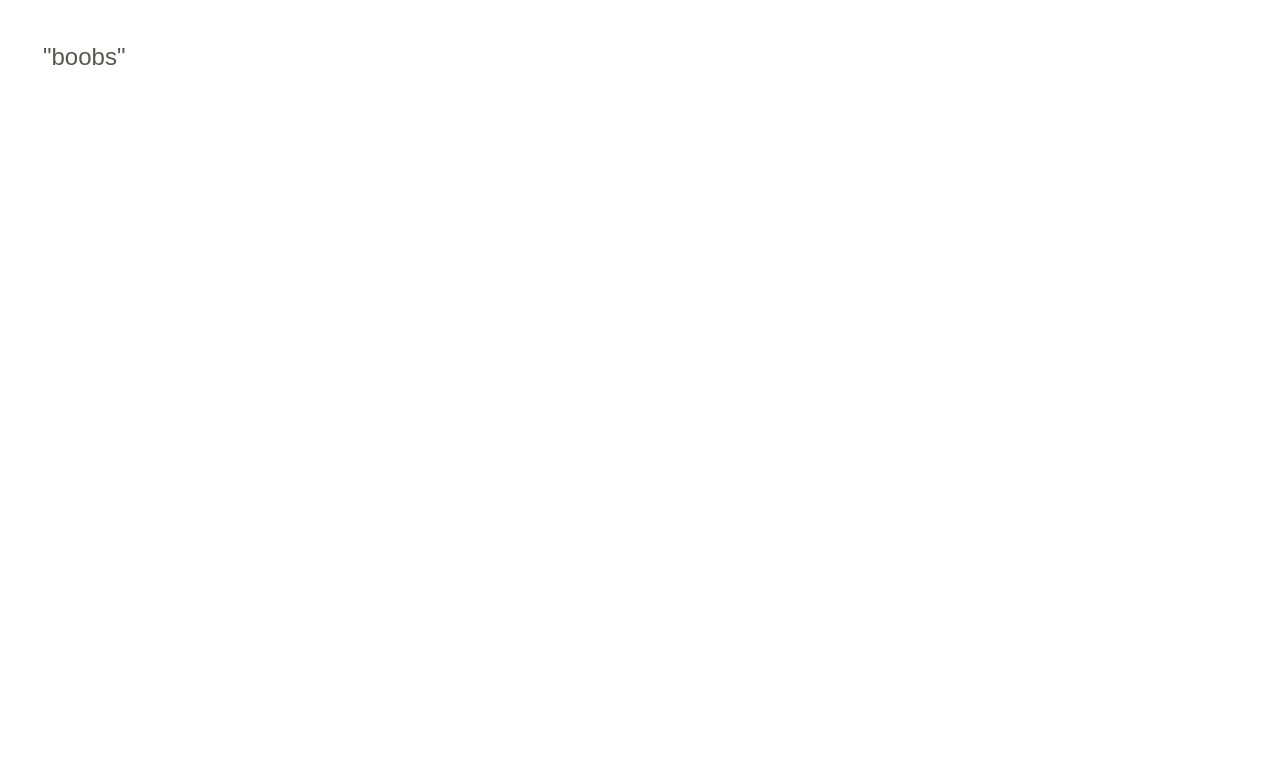
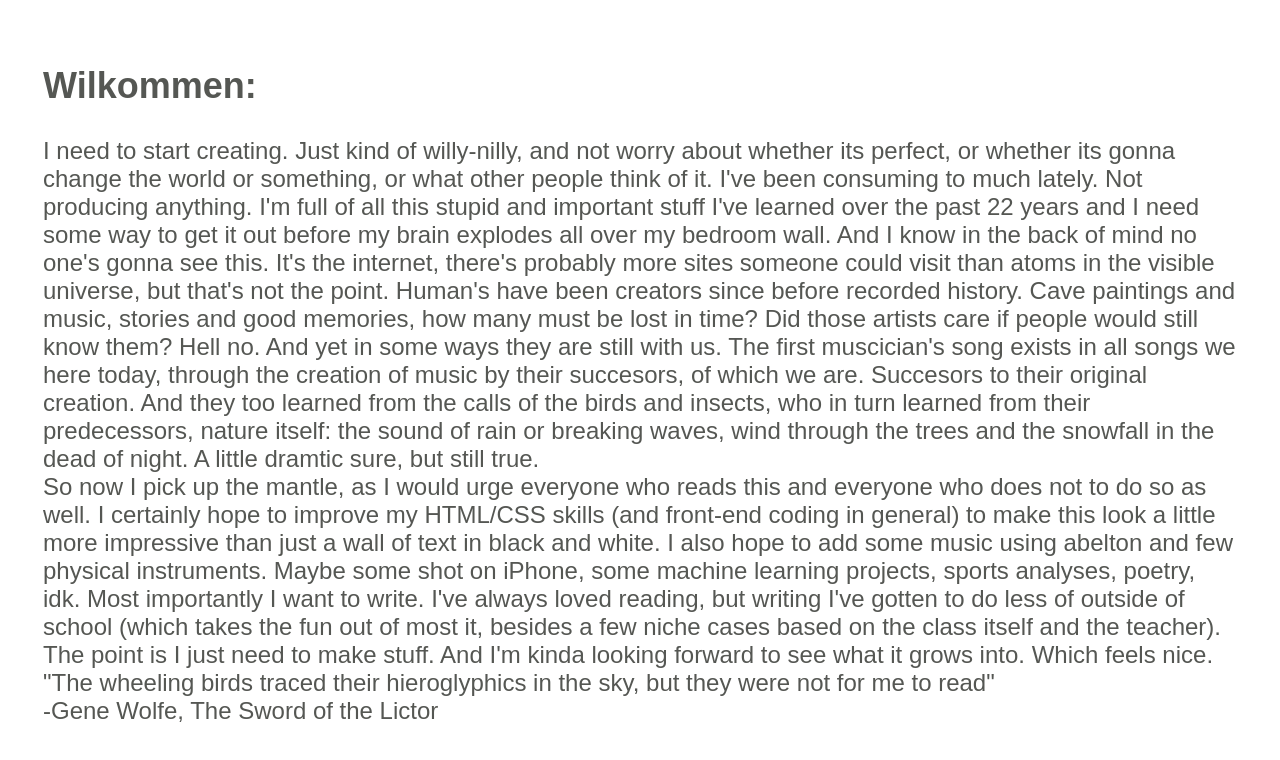
Before and after one commit to derpysnake24/voidwalker, a plain HTML site: page index.html in a window 1280 px wide. Drawn offline with Linux system fonts and the light colour scheme.

Commit message:
Update index.html

```diff
--- a/index.html
+++ b/index.html
@@ -33,7 +33,27 @@
     </style>
 
     <body>
-        "boobs"
+        <h2> Wilkommen: </h2>
+	<p>
+ 		I need to start creating. Just kind of willy-nilly, and not worry about whether its perfect, or whether its gonna change the world or something, or what other people think of it.
+		I've been consuming to much lately. Not producing anything. I'm full of all this stupid and important stuff I've learned over the past 22 years and I need some way to get it out before
+		my brain explodes all over my bedroom wall. And I know in the back of mind no one's gonna see this. It's the internet, there's probably more sites someone could visit than atoms in the
+		visible universe, but that's not the point. Human's have been creators since before recorded history. Cave paintings and music, stories and good memories, how many must be lost in time?
+		Did those artists care if people would still know them? Hell no. And yet in some ways they are still with us. The first muscician's song exists in all songs we here today, through the
+		creation of music by their succesors, of which we are. Succesors to their original creation. And they too learned from the calls of the birds and insects, who in turn learned from their
+		predecessors, nature itself: the sound of rain or breaking waves, wind through the trees and the snowfall in the dead of night. A little dramtic sure, but still true.
+		<br>
+		So now I pick up the mantle, as I would urge everyone who reads this and everyone who does not to do so as well. I certainly hope to improve my HTML/CSS skills (and front-end coding in general)
+		to make this look a little more impressive than just a wall of text in black and white. I also hope to add some music using abelton and few physical instruments. Maybe some shot on iPhone,
+		some machine learning projects, sports analyses, poetry, idk. Most importantly I want to write. I've always loved reading, but writing I've gotten to do less of outside of school (which takes the
+		fun out of most it, besides a few niche cases based on the class itself and the teacher). The point is I just need to make stuff. And I'm kinda looking forward to see what it grows into. Which
+		feels nice.
+		<br>
+		"The wheeling birds traced their hieroglyphics in the sky, but they were not for me to read"
+		<br>
+		-Gene Wolfe, The Sword of the Lictor
+
+	</p>
     </body>
 
 </html>
```
